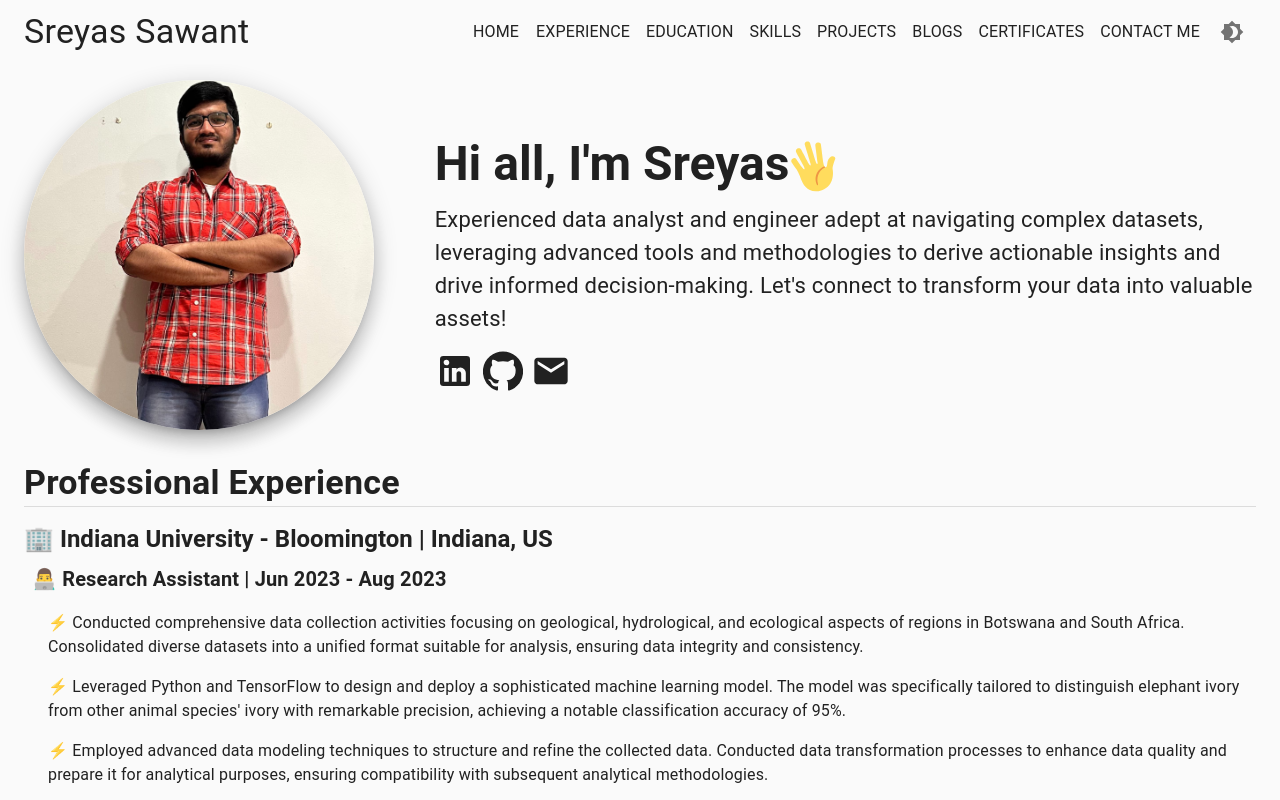
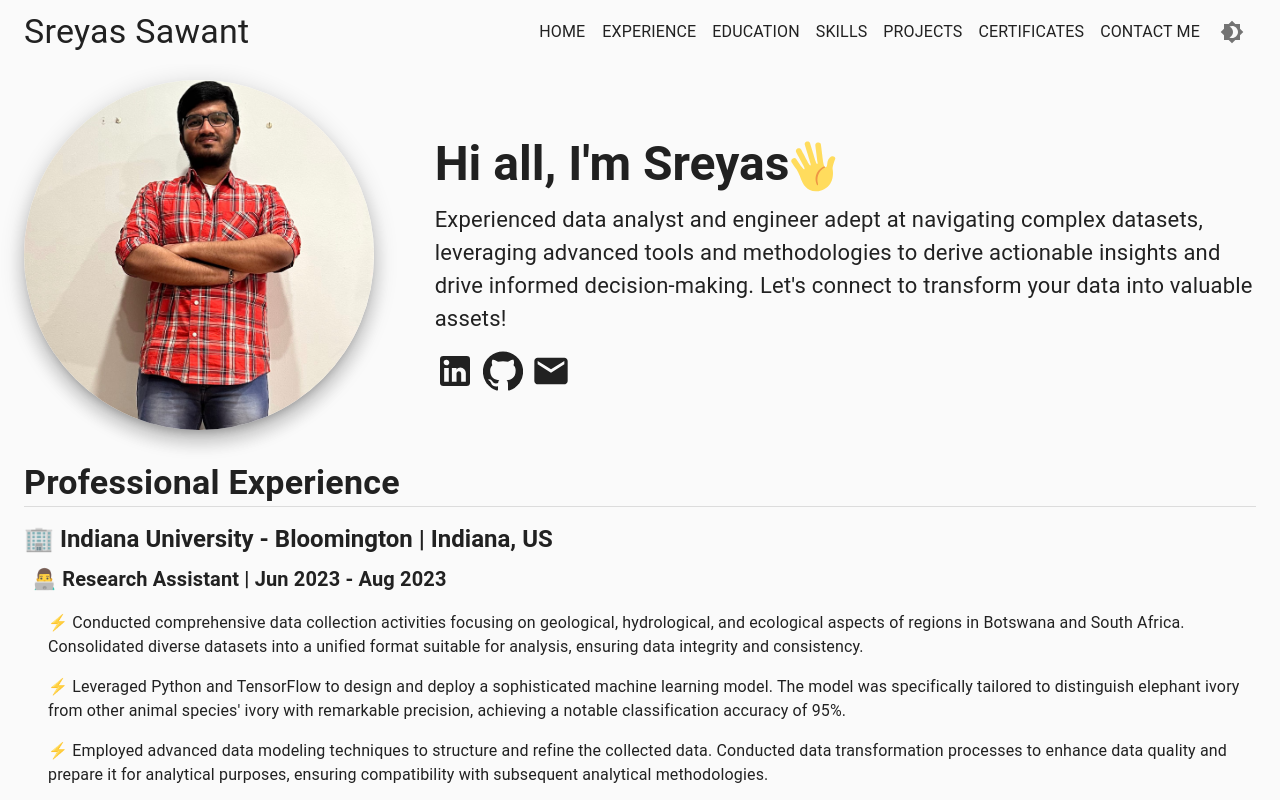
Before and after one commit to sreyas0304/my_portfolio, a React (Create React App) app: page / in a window 1280 px wide. Shown: the top 800 px of the page. Built offline with nearby package versions, Linux system fonts and the light colour scheme.

Commit message:
New Changes

```diff
--- a/public/index.html
+++ b/public/index.html
@@ -7,12 +7,12 @@
   <meta name="viewport"
     content="width=device-width, initial-scale=1, user-scalable=0, maximum-scale=1, minimum-scale=1" />
   <meta name="keywords"
-    content="Dhrumil Shah, Software Engineer, Software Developer, Full Stack Developer, Android Developer, Portfolio Website" />
+    content="Sreyas Sawant, Data Analyst, Data Engineer, BI Developer, Portfolio Website" />
   <meta name="type" property="og:type" content="Website" />
-  <meta name="title" property="og:title" content="Dhrumil Shah" />
-  <meta name="description" property="og:description" content="Dhrumil Shah Portfolio Website" />
+  <meta name="title" property="og:title" content="Sreyas Sawant" />
+  <meta name="description" property="og:description" content="Sreyas Sawant Portfolio Website" />
   <meta name="image" property="og:image" content="%PUBLIC_URL%/dhrumil_shah_landscape.jpg" />
-  <meta name="author" content="Dhrumil Shah" />
+  <meta name="author" content="Sreyas Sawant" />
   <link rel="icon" href="%PUBLIC_URL%/favicon.ico" />
   <link rel="apple-touch-icon" href="%PUBLIC_URL%/logo192.png" />
   <!--
@@ -29,7 +29,7 @@
       work correctly both with client-side routing and a non-root public URL.
       Learn how to configure a non-root public URL by running `npm run build`.
     -->
-  <title>Dhrumil Shah Portfolio Website</title>
+  <title>Sreyas Sawant Portfolio Website</title>
 </head>
 
 <body>
--- a/src/App.js
+++ b/src/App.js
@@ -7,7 +7,7 @@ import { WorkExperience } from './components/WorkExperience/WorkExperience';
 import { Education } from './components/Education/Education';
 import { Skill } from './components/Skill/Skill';
 import { Project } from './components/Project/Project';
-import { Blog } from './components/Blog/Blog';
+// import { Blog } from './components/Blog/Blog';
 import { Certification } from './components/Certification/Certification';
 import { ContactMe } from './components/ContactMe/ContactMe';
 import { Footer } from './components/Footer/Footer';
@@ -48,13 +48,13 @@ function App() {
           <section id={links[4].urlId}>
             <Project />
           </section>
+          {/* <section id={links[5].urlId}>
+            <Blog />
+          </section> */}
           <section id={links[5].urlId}>
-            <Blog />
+            <Certification />
           </section>
           <section id={links[6].urlId}>
-            <Certification />
-          </section>
-          <section id={links[7].urlId}>
             <ContactMe />
           </section>
           <Footer />
--- a/src/components/NavigationBar/links.js
+++ b/src/components/NavigationBar/links.js
@@ -31,18 +31,12 @@ export const links = [
     },
     {
         id: 5,
-        text: 'Blogs',
-        url: '#blogs',
-        urlId: 'blogs'
-    },
-    {
-        id: 6,
         text: 'Certificates',
         url: '#certificates',
         urlId: 'certificates'
     },
     {
-        id: 7,
+        id: 6,
         text: 'Contact Me',
         url: '#contactMe',
         urlId: 'contactMe'
```
